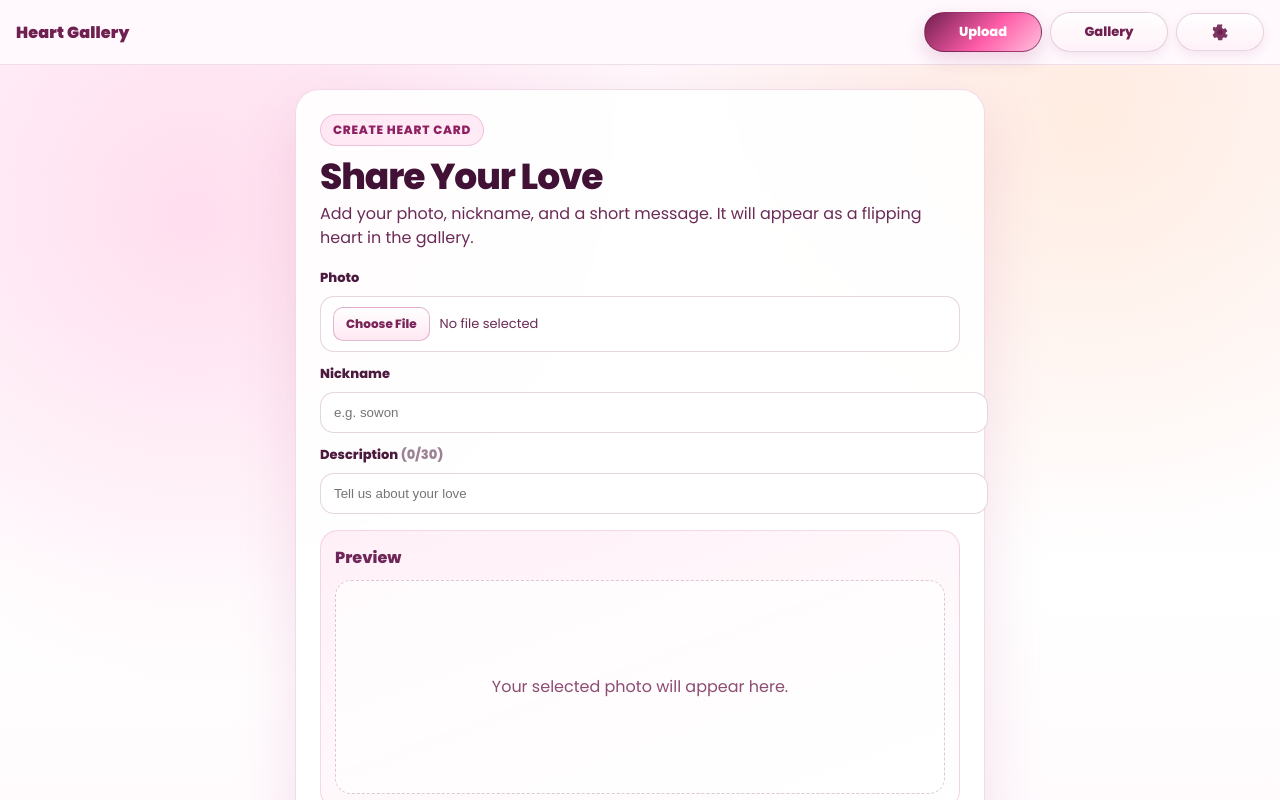
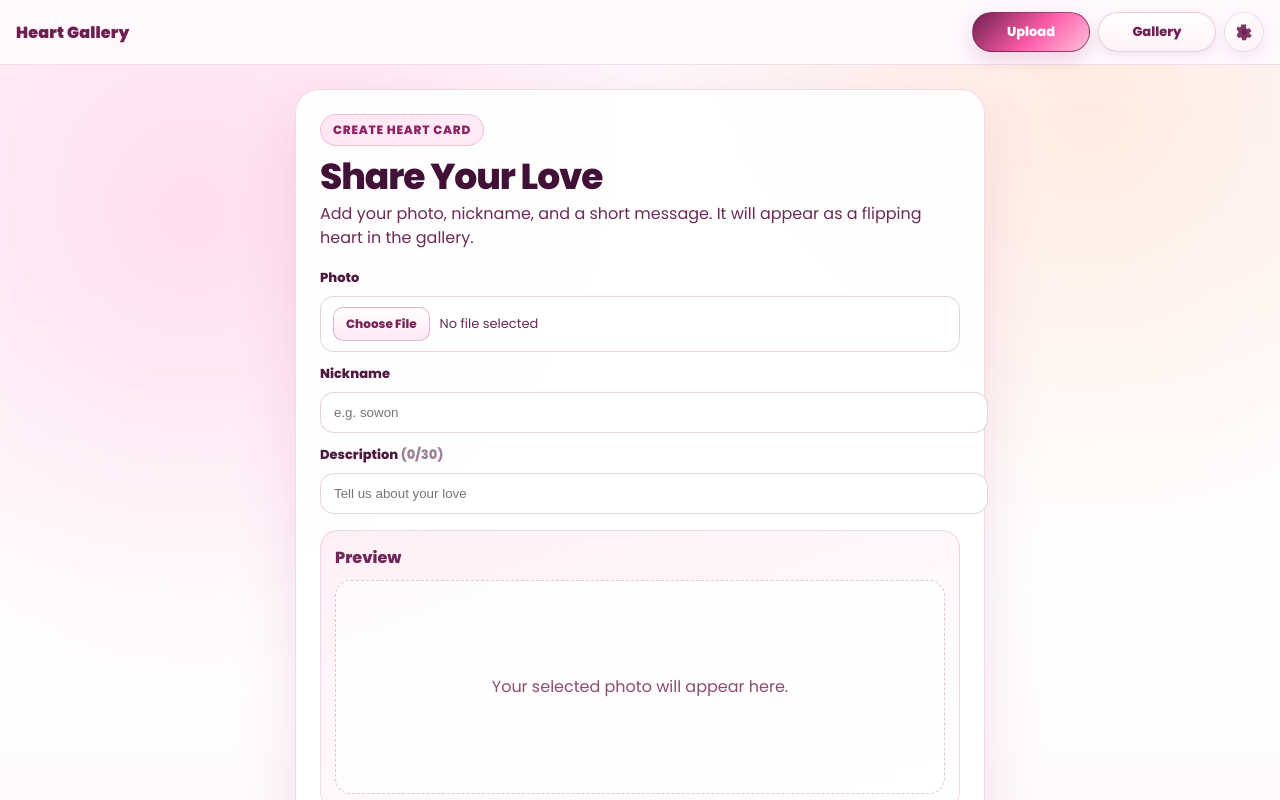
Before and after one commit to sowon23sowon23-coder/heart, a Next.js app: page / in a window 1280 px wide. Shown: the top 800 px of the page. Built offline with nearby package versions, Linux system fonts and the light colour scheme; no server answers.

Commit message:
Style: place gear admin button in header and add adminBtn styles

```diff
--- a/components/Navigation.js
+++ b/components/Navigation.js
@@ -23,12 +23,7 @@ export default function Navigation({ onAdminClick }) {
         >
           Gallery
         </Link>
-        <button
-          aria-label="Open admin"
-          onClick={onAdminClick}
-          className={styles.linkBtn}
-          style={{ padding: 8, width: 44, height: 38 }}
-        >
+        <button aria-label="Open admin" onClick={onAdminClick} className={styles.adminBtn}>
           <svg width="18" height="18" viewBox="0 0 24 24" fill="none" xmlns="http://www.w3.org/2000/svg">
             <path d="M12 15.5A3.5 3.5 0 1 0 12 8.5a3.5 3.5 0 0 0 0 7z" fill="currentColor" />
             <path d="M19.4 15a7.9 7.9 0 0 0 .1-1 7.9 7.9 0 0 0-.1-1l2.1-1.6a.5.5 0 0 0 .12-.64l-2-3.46a.5.5 0 0 0-.6-.22l-2.5 1a8.2 8.2 0 0 0-1.7-.99l-.38-2.65A.5.5 0 0 0 13.3 2h-4.6a.5.5 0 0 0-.5.42l-.38 2.65c-.6.24-1.16.55-1.7.99l-2.5-1a.5.5 0 0 0-.6.22L2.4 8.74a.5.5 0 0 0 .12.64L4.6 11a7.9 7.9 0 0 0-.1 1c0 .34.03.68.1 1L2.4 15.6a.5.5 0 0 0-.12.64l2 3.46a.5.5 0 0 0 .6.22l2.5-1c.54.44 1.1.75 1.7.99l.38 2.65a.5.5 0 0 0 .5.42h4.6a.5.5 0 0 0 .5-.42l.38-2.65c.6-.24 1.16-.55 1.7-.99l2.5 1a.5.5 0 0 0 .6-.22l2-3.46a.5.5 0 0 0-.12-.64L19.4 15z" fill="currentColor" opacity=".9"/>
--- a/components/Navigation.module.css
+++ b/components/Navigation.module.css
@@ -24,6 +24,23 @@
   align-items: center;
   gap: 8px;
 }
+
+.adminBtn{
+  display: inline-flex;
+  align-items: center;
+  justify-content: center;
+  width: 40px;
+  height: 40px;
+  border-radius: 999px;
+  background: linear-gradient(135deg, rgba(255,255,255,.9), rgba(255,241,247,.95));
+  border: 1px solid rgba(111,32,80,.12);
+  color: var(--yg-purple-700);
+  padding: 6px;
+  box-shadow: 0 6px 14px rgba(165,50,111,.08);
+  transition: transform .16s ease, box-shadow .16s ease;
+}
+
+.adminBtn:hover{ transform: translateY(-2px); box-shadow: 0 10px 20px rgba(165,50,111,.12); }
 
 .linkBtn{
   display: inline-flex;
```
